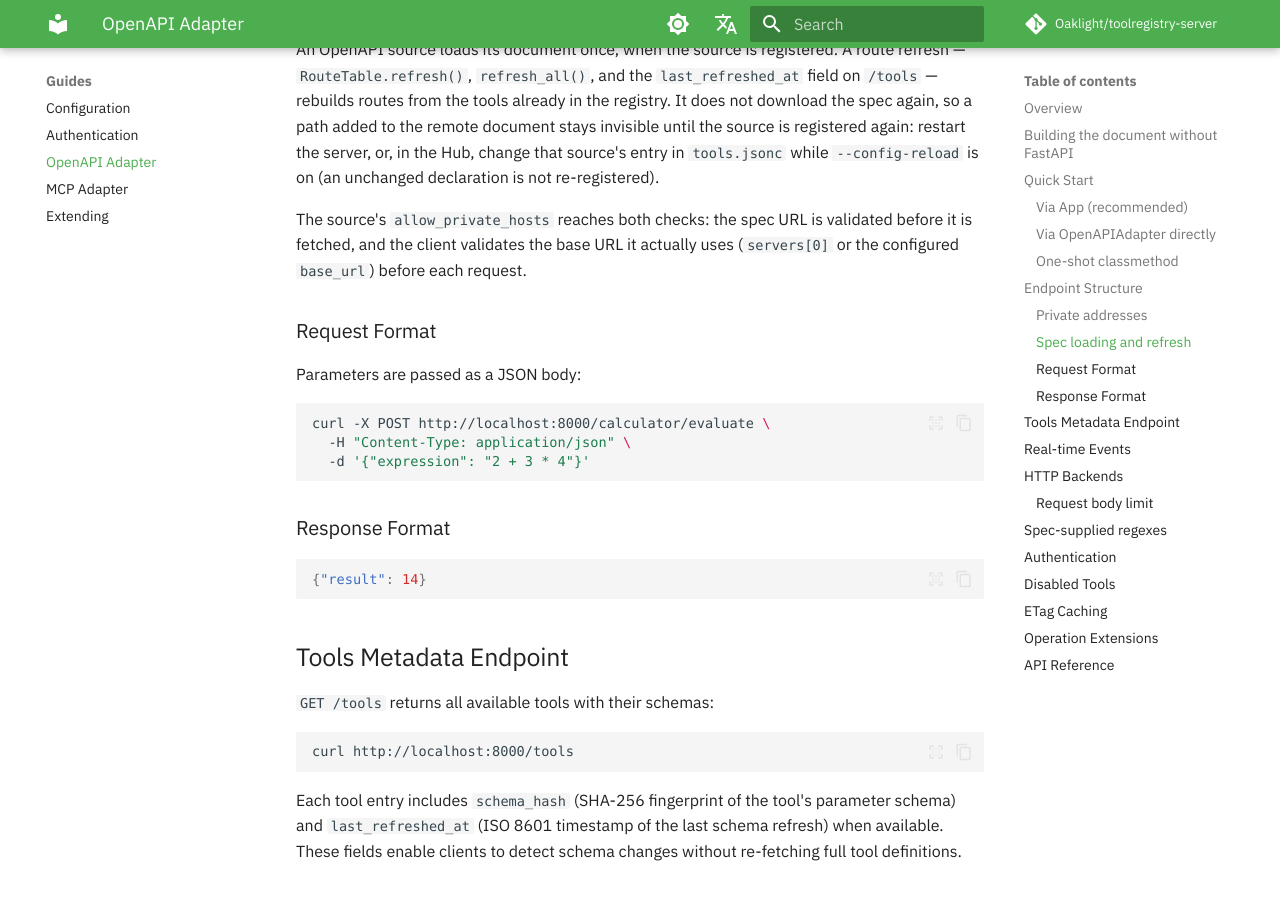
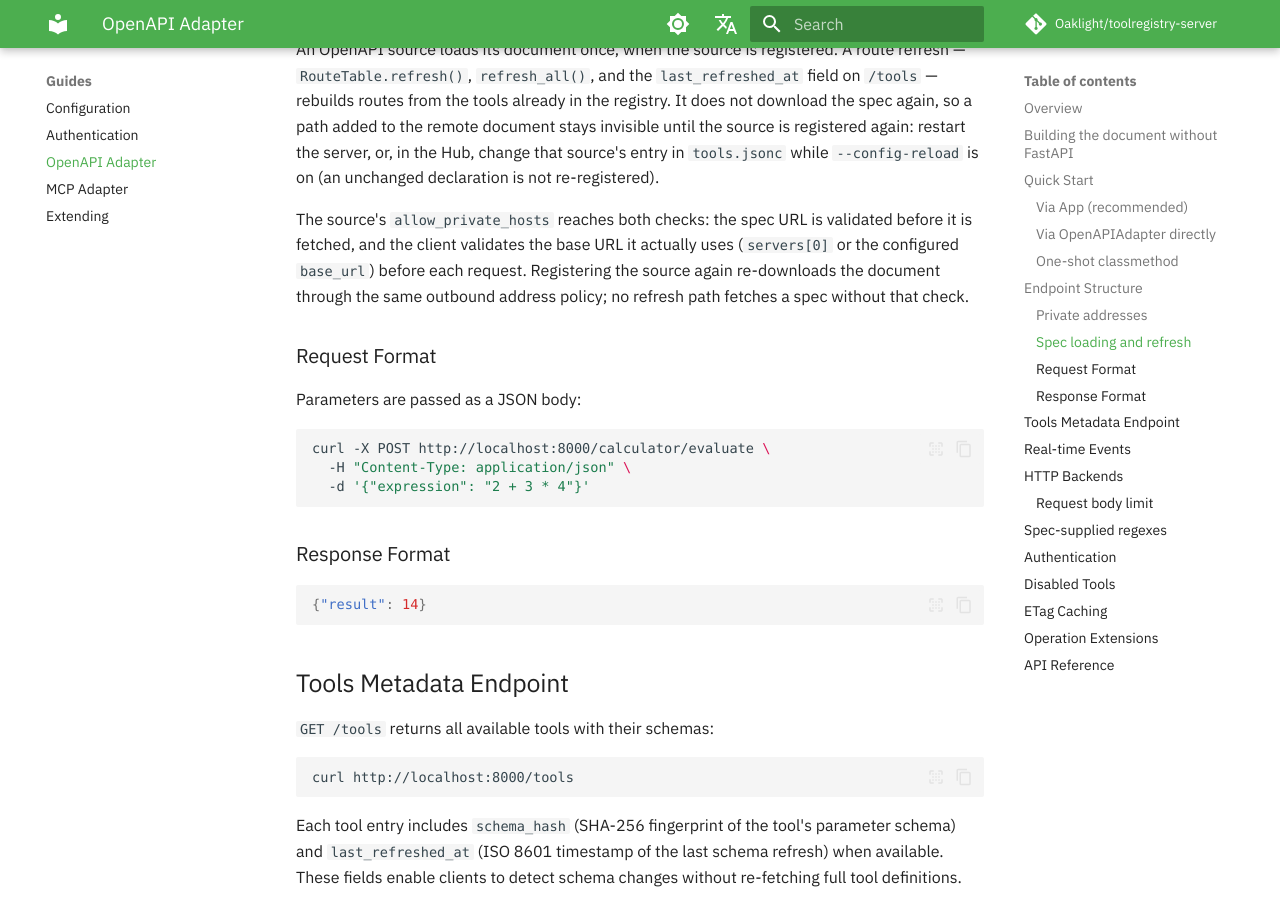
Before and after one commit to Oaklight/toolregistry-server, an MkDocs documentation site: the page built from docs/guides/openapi.md, in a window 1280 px wide and 900 px high, scrolled down 2901 px. Built offline with MkDocs 1.6.1 and Material for MkDocs 9.7.7, drawn with Linux system fonts in a browser that asks for light colours; some web fonts are replaced; comment, search, counter and statistics services are not loaded.

Commit message:
docs(openapi): note that re-registration re-downloads through the policy (#177)

```diff
--- a/docs/guides/openapi.md
+++ b/docs/guides/openapi.md
@@ -127,6 +127,8 @@ the server, or, in the Hub, change that source's entry in `tools.jsonc` while
 The source's `allow_private_hosts` reaches both checks: the spec URL is
 validated before it is fetched, and the client validates the base URL it
 actually uses (`servers[0]` or the configured `base_url`) before each request.
+Registering the source again re-downloads the document through the same
+outbound address policy; no refresh path fetches a spec without that check.
 
 ### Request Format
 
```
